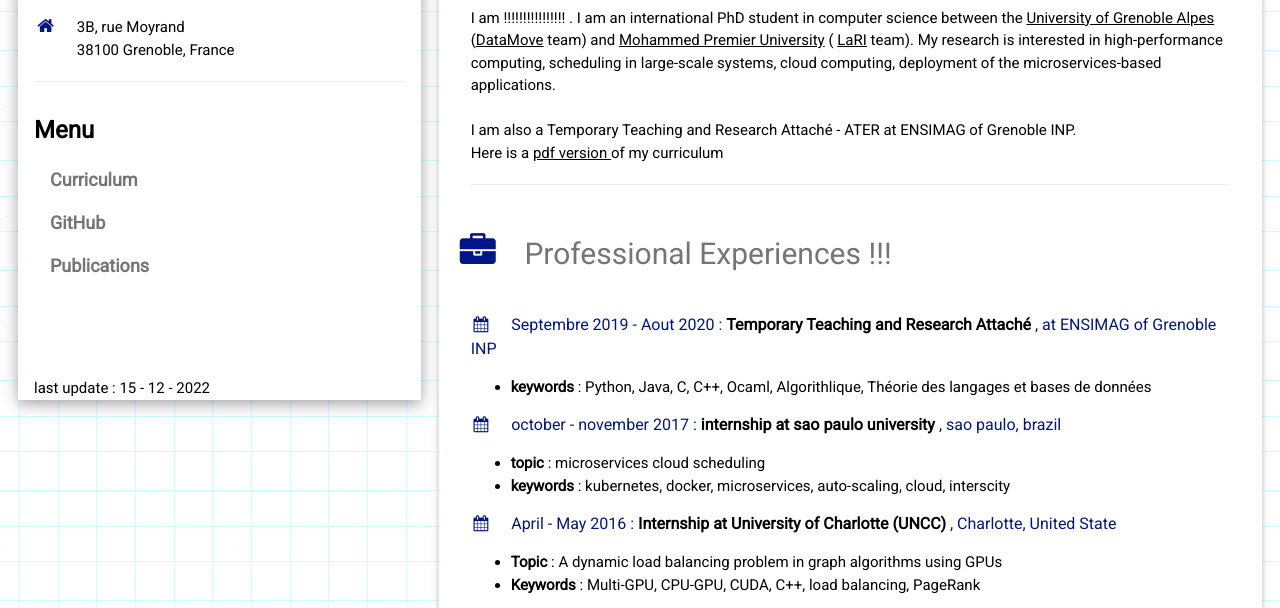
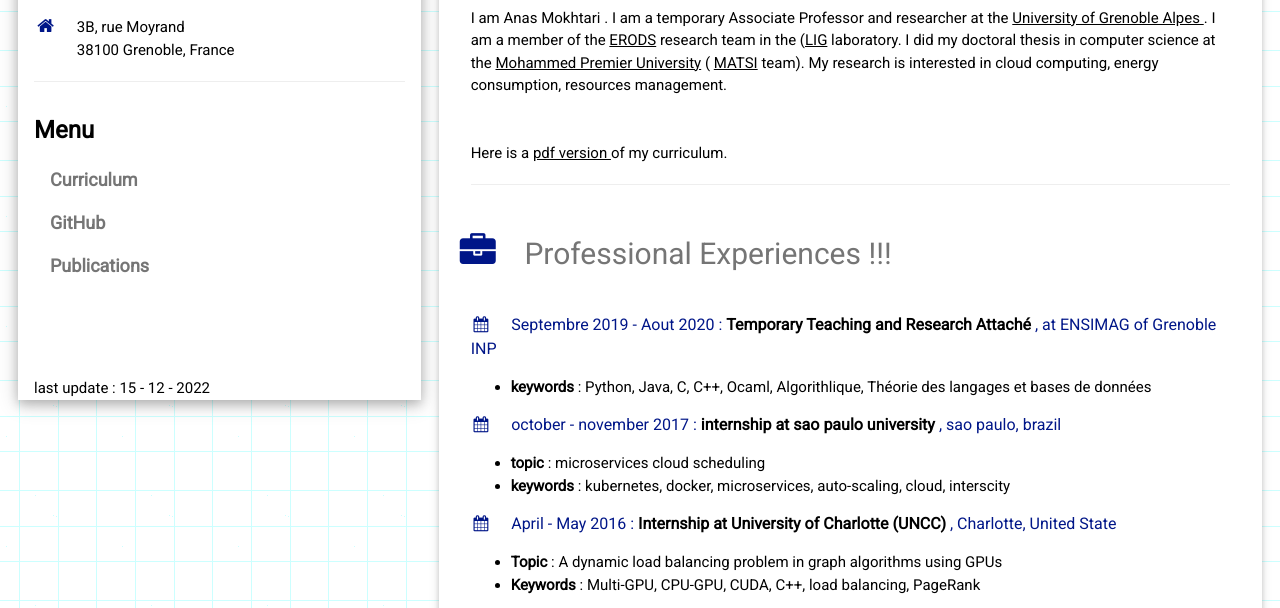
Before and after one commit to anasmokhtari/anasmokhtari.github.io, a plain HTML site: page index.html in a window 1280 px wide. Shown: the part 189-797 px from the top of the page. Drawn offline with Linux system fonts and the light colour scheme.

Commit message:
Construction de la page principale

```diff
--- a/index.html
+++ b/index.html
@@ -110,16 +110,14 @@ html,body,h1,h2,h3,h4,h5,h6 {font-family: "Roboto", sans-serif}
             <h2 class="w3-text-grey w3-padding-16"><i class="fa fa-user-o fa-fw w3-margin-right w3-xxlarge w3-text-teal"></i>Welcome !!! </h2>
             <div class="w3-container">
                 <p>
-                I am !!!!!!!!!!!!!!!! . I am an international PhD student in computer science between the
-                <a href="https://www.univ-grenoble-alpes.fr/"> University of Grenoble Alpes </a>
-                (<a href="https://team.inria.fr/datamove/">DataMove</a> team) and
-                <a href="http://www.ump.ma/">Mohammed Premier University</a>
-                ( <a href="https://laboratoire.ump.ma/laboratoire/laboratoire-de-recherche-en-informatique" >LaRI</a> team).
-                My research is interested in high-performance computing, scheduling in large-scale systems, cloud computing, deployment of the microservices-based applications.
+                I am Anas Mokhtari . I am a temporary Associate Professor and researcher at the
+                <a href="https://www.univ-grenoble-alpes.fr/"> University of Grenoble Alpes </a>. I am a member of the <a href="http://erods.liglab.fr/">ERODS</a> research team in the (<a href="https://www.liglab.fr/">LIG</a> laboratory.
+                I did my doctoral thesis in computer science at the <a href="http://www.ump.ma/">Mohammed Premier University</a>
+                ( <a href="http://esto.ump.ma/fr/labo-matsi" >MATSI</a> team).
+                My research is interested in cloud computing, energy consumption, resources management.
                 </br>
                 </br>
-                I am also a Temporary Teaching and Research Attaché - ATER at ENSIMAG of Grenoble INP.
-                </br> Here is a <a href="cv-llt.pdf#">pdf version </a> of my curriculum
+                </br> Here is a <a href="CVAnas.pdf#">pdf version </a> of my curriculum.
                 <hr>
             </div>
 
```
